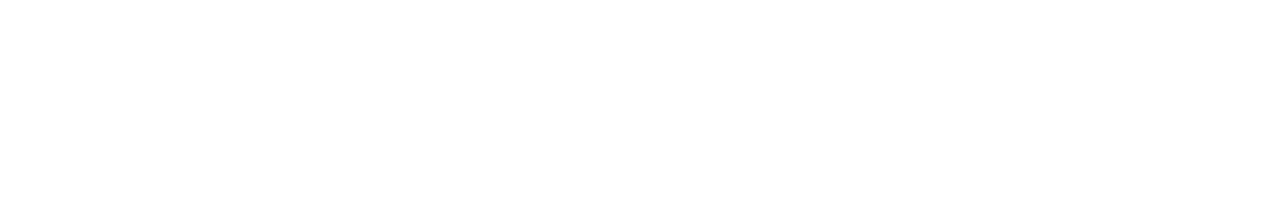
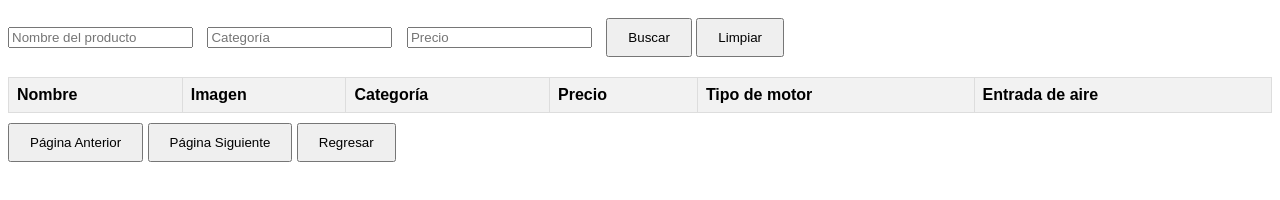
Before and after one commit to andressolis14/PROYECTO_FINAL_, a website: page filtro.html in a window 1280 px wide. Drawn offline with Linux system fonts and the light colour scheme.

Commit message:
filtros y paginacion

```diff
--- a/filtro.html
+++ b/filtro.html
@@ -1,11 +1,45 @@
 <!DOCTYPE html>
 <html lang="en">
+
 <head>
     <meta charset="UTF-8">
     <meta name="viewport" content="width=device-width, initial-scale=1.0">
     <title>Buscador de productos</title>
+    <link rel="stylesheet" href="styles_filtro.css" />
 </head>
+
 <body>
+    <div class="buscador">
+        <input type="text" id="filtro-nombre" placeholder="Nombre del producto">
+        <input type="text" id="filtro-categoria" placeholder="Categoría">
+        <input type="text" id="filtro-precio" placeholder="Precio">
+        <button onclick="buscarProductos()">Buscar</button>
+        <button onclick="limpiarFiltros()">Limpiar</button>
+    </div>
 
+    <div id="cargando" style="display: none;">Cargando...</div>
+
+    <table id="resultados">
+        <thead>
+            <tr>
+                <th>Nombre</th>
+                <th>Imagen</th>
+                <th>Categoría</th>
+                <th>Precio</th>
+                <th>Tipo de motor</th>
+                <th>Entrada de aire</th>
+            </tr>
+        </thead>
+        <tbody>
+            <!-- Los resultados de la búsqueda se insertarán aquí -->
+        </tbody>
+    </table>
+
+    <button onclick="paginaAnterior()">Página Anterior</button>
+    <button onclick="paginaSiguiente()">Página Siguiente</button>
+    <button onclick="regresar()">Regresar</button>
+
+    <script src="productos.js" type="text/javascript"></script>
 </body>
+
 </html>
--- a/productos.js
+++ b/productos.js
@@ -700,3 +700,83 @@ function irPaginaSiguiente() {
 }
 // Mostrar los productos en la primera carga de la página
 mostrarProductos();
+
+
+////////////////////////// FILTROS //////////////////////////////////////
+const elementosPorPagina = 10;
+let paginaActualF = 1;
+
+
+function buscarProductos() {
+  const nombre = document.getElementById("filtro-nombre").value.toLowerCase();
+  const categoria = document.getElementById("filtro-categoria").value.toLowerCase();
+  const precio = document.getElementById("filtro-precio").value;
+
+  const resultadosFiltrados = productos.filter(producto => {
+    return (
+      (!nombre || producto.nombre.toLowerCase().includes(nombre)) &&
+      (!categoria || producto.categoria.toLowerCase().includes(categoria)) &&
+      (!precio || producto.precio == precio)
+    );
+  });
+
+  mostrarCargando();
+  setTimeout(() => {
+    mostrarResultados(resultadosFiltrados);
+  }, 2000);
+  console.log(resultadosFiltrados);
+}
+
+function mostrarCargando() {
+  document.getElementById("cargando").style.display = "block";
+  document.getElementById("resultados").style.display = "none";
+}
+
+function mostrarResultados(resultados) {
+  document.getElementById("cargando").style.display = "none";
+  document.getElementById("resultados").style.display = "table";
+
+  const tbody = document.getElementById("resultados").getElementsByTagName("tbody")[0];
+  tbody.innerHTML = "";
+
+  const inicio = (paginaActualF - 1) * elementosPorPagina;
+  const fin = inicio + elementosPorPagina;
+  const paginaResultados = resultados.slice(inicio, fin);
+
+  for (const producto of paginaResultados) {
+    const fila = document.createElement("tr");
+    fila.innerHTML = `
+      <td>${producto.nombre}</td>
+      <td><img src="${producto.imagen}" alt="${producto.nombre}" width="50"></td>
+      <td>${producto.categoria}</td>
+      <td>${producto.precio}</td>
+      <td>${producto.tipo_motor}</td>
+      <td>${producto.entrada_aire}</td>
+    `;
+    tbody.appendChild(fila);
+  }
+}
+
+function limpiarFiltros() {
+  document.getElementById("filtro-nombre").value = "";
+  document.getElementById("filtro-categoria").value = "";
+  document.getElementById("filtro-precio").value = "";
+  paginaActualF = 1; // Reiniciar a la primera página al limpiar filtros
+  buscarProductos();
+}
+
+function paginaAnterior() {
+  if (paginaActualF > 1) {
+    paginaActualF--;
+    buscarProductos();
+  }
+}
+
+function paginaSiguiente() {
+  paginaActualF++;
+  buscarProductos();
+}
+
+function regresar() {
+  // Aquí iría la lógica para regresar a la vista principal.
+}
--- /dev/null
+++ b/styles_filtro.css
@@ -0,0 +1,31 @@
+body {
+    font-family: Arial, sans-serif;
+  }
+
+  .buscador {
+    margin-bottom: 20px;
+  }
+
+  .buscador input {
+    margin-right: 10px;
+  }
+
+  table {
+    width: 100%;
+    border-collapse: collapse;
+  }
+
+  th, td {
+    border: 1px solid #ddd;
+    padding: 8px;
+    text-align: left;
+  }
+
+  th {
+    background-color: #f2f2f2;
+  }
+
+  button {
+    margin-top: 10px;
+    padding: 10px 20px;
+  }
```
Also changed, not shown: index.html (+8 -5 lines).
